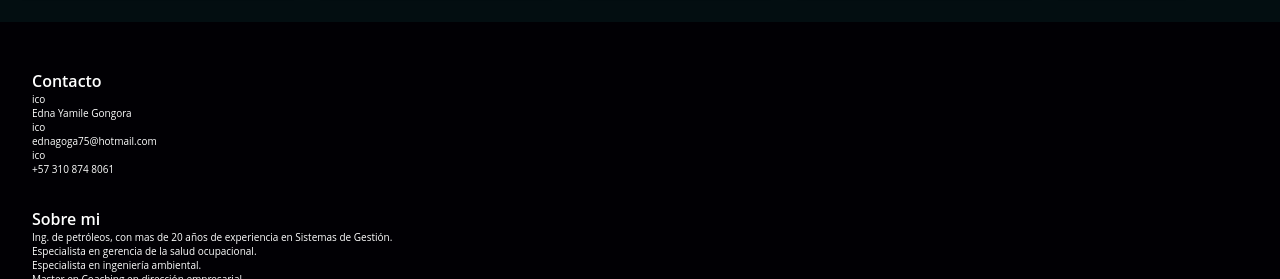
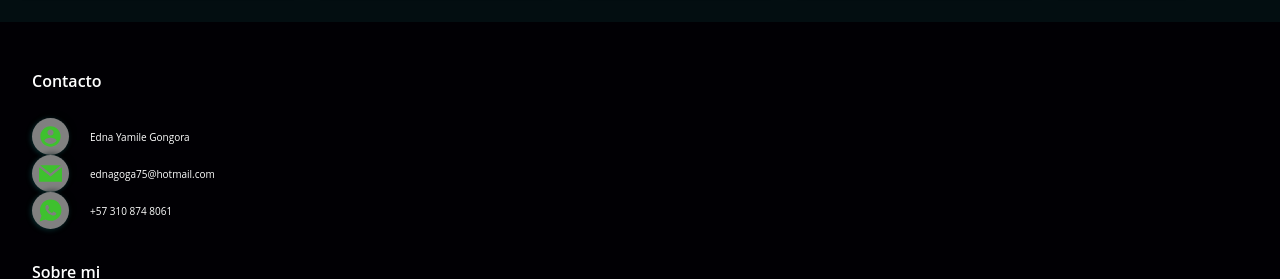
Before and after one commit to IngDonovan/broch-page, a React (Vite) app: page / in a window 1280 px wide. Shown: the part 852-1131 px from the top of the page. Built offline with nearby package versions, Linux system fonts and the light colour scheme.

Commit message:
styles contact

```diff
--- a/src/Components/Card/index.jsx
+++ b/src/Components/Card/index.jsx
@@ -1,5 +1,5 @@
 
-// import { TiThMenuOutline } from "react-icons/ti"
+
 
 import "./Card.scss";
 
--- a/src/Components/Contact/Contact.scss
+++ b/src/Components/Contact/Contact.scss
@@ -5,7 +5,30 @@
     div{
         padding: 16px;
     }
-    div:nth-child(odd){
+}
 
+.contactIco{
+    width: 25px;
+    height: 25px;
+    color: $pColor;
+}
+
+.contactPlace h2{
+    padding-bottom: 26px;
+}
+
+.contactPlace li{
+    display: flex;
+    align-items: center;
+    justify-content: start;
+    gap: 21px;
+    span{
+        display: flex;
+        align-items: center;
+        justify-content: center;
+        padding: 6px;
+        border-radius: 50%;
+        box-shadow: $sw;
+        background-color: gray;
     }
 }
--- a/src/Components/Contact/index.jsx
+++ b/src/Components/Contact/index.jsx
@@ -1,5 +1,8 @@
 import { useContext } from "react";
 import { EdnaContext } from "../../Context";
+import { IoMdContact } from "react-icons/io";
+import { GrMail } from "react-icons/gr";
+import { IoLogoWhatsapp } from "react-icons/io";
 import "./Contact.scss";
 
 const Contact = () => {
@@ -8,12 +11,25 @@ const Contact = () => {
     listSkills,
   } = useContext(EdnaContext);
 
+  const getIconComponent = (iconName) => {
+    switch (iconName) {
+      case "IoMdContact":
+        return <IoMdContact className="contactIco"/>;
+      case "GrMail":
+        return <GrMail className="contactIco"/>;
+      case "IoLogoWhatsapp":
+        return <IoLogoWhatsapp className="contactIco"/>;
+      default:
+        return null;
+    }
+  };
+
   const viewContact = () => {
     return (
       listContact.map(data => (
-        <li key={data.id}>
+        <li key={data.id} className="">
           <span>
-            ico
+            {getIconComponent(data.ico)}
           </span>
           <p>{data.text}</p>
         </li>
@@ -34,7 +50,7 @@ const Contact = () => {
 
   return (
     <section className="contactContainer">
-        <div>
+        <div className="contactPlace">
           <h2>Contacto</h2>
           <span>
               <ul>
@@ -42,7 +58,7 @@ const Contact = () => {
               </ul>
           </span>
         </div>
-        <div>
+        <div className="contactService">
           <h2>Sobre mi</h2>
           <ul>
             {viewServices()}
--- a/src/Context/index.jsx
+++ b/src/Context/index.jsx
@@ -37,17 +37,17 @@ const EdnaProvider = ({ children }) => {
     {
       id:1,
       text: "Edna Yamile Gongora",
-      ico: "",
+      ico: "IoMdContact",
     },
     {
       id:2,
       text: "ednagoga75@hotmail.com",
-      ico: "",
+      ico: "GrMail",
     },
     {
       id:3,
       text: "+57 310 874 8061",
-      ico: "",
+      ico: "IoLogoWhatsapp",
     }
   ];
 
```
